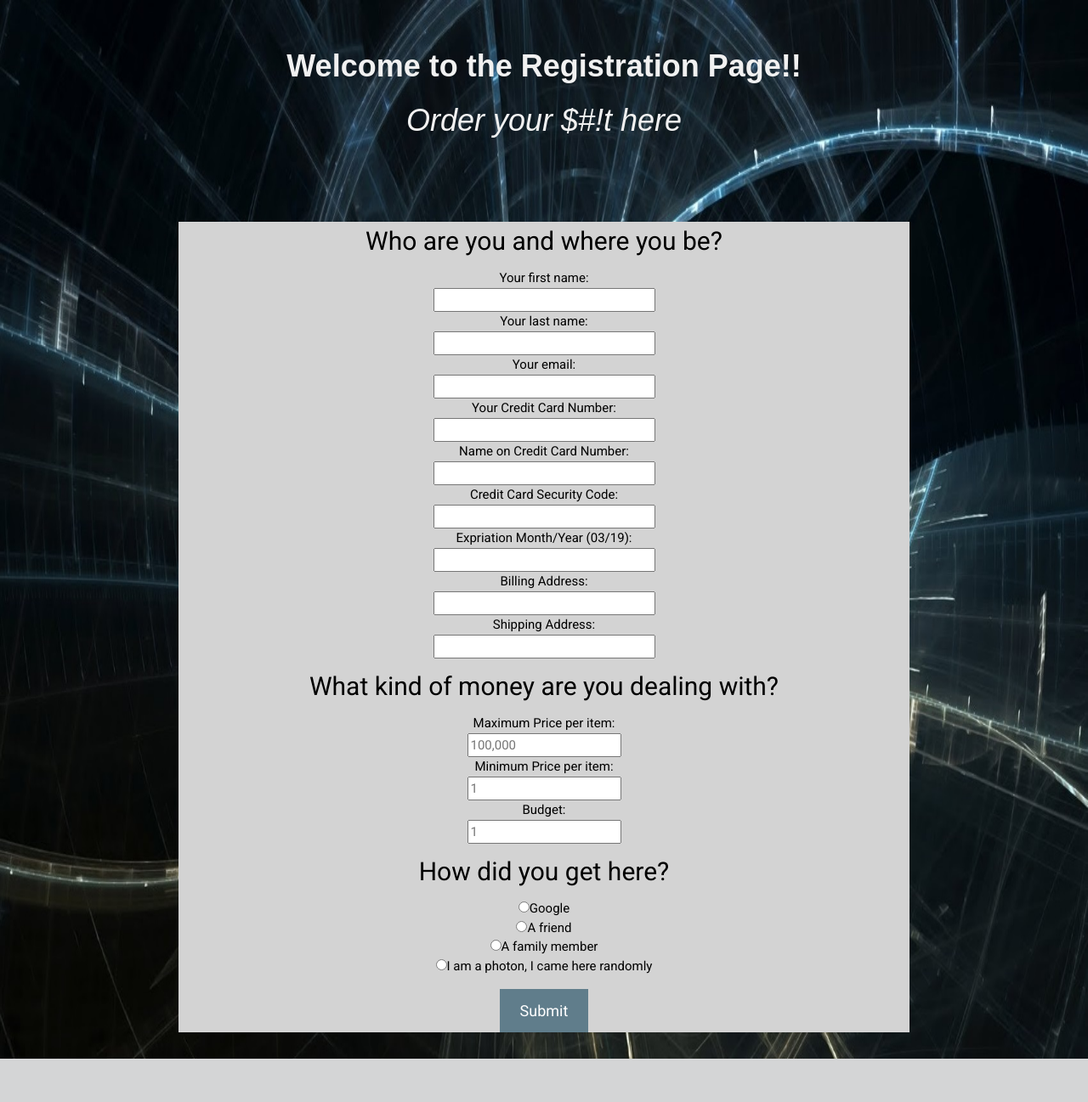
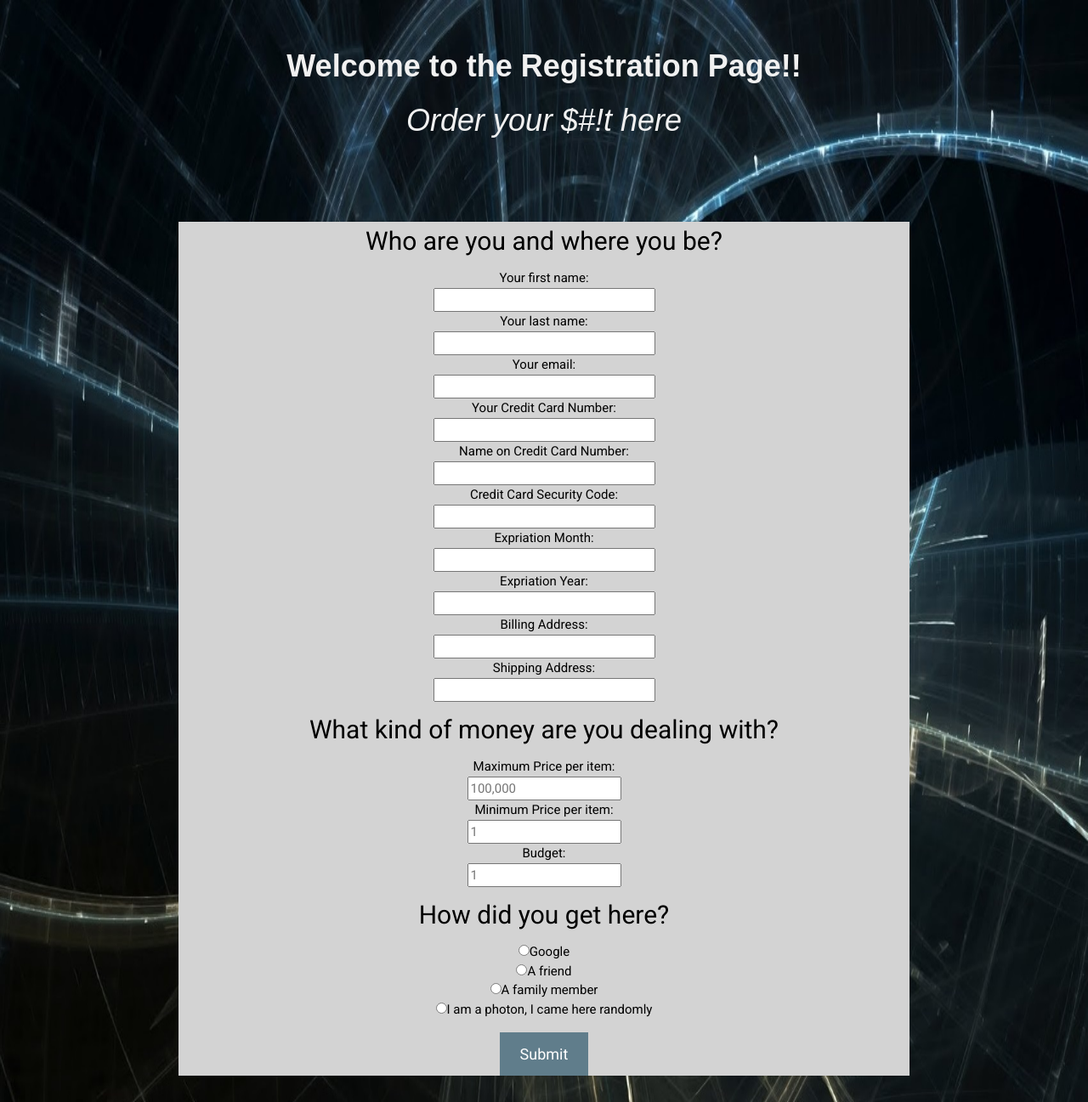
Before and after one commit to aahadley/random-bag, a Flask app: page /register in a window 1280 px wide. Shown: the whole page at 85% size. Before the commit the page ends 1246 px from the top, so only its background shows below. Run offline with Flask 2, Linux system fonts and the light colour scheme.

Commit message:
Update register.html

```diff
--- a/templates/register.html
+++ b/templates/register.html
@@ -49,7 +49,9 @@ body{
     <input name="creditName" value="" size="30"><br>
   Credit Card Security Code:<br>
     <input name="creditCode" value="" size="30"><br>
-  Expriation Month/Year (03/19):<br>
+  Expriation Month:<br>
+    <input name="exp" value="" size="30"><br>
+  Expriation Year:<br>
     <input name="exp" value="" size="30"><br>
   Billing Address:<br>
     <input name="credit" value="" size="30"><br>
```
